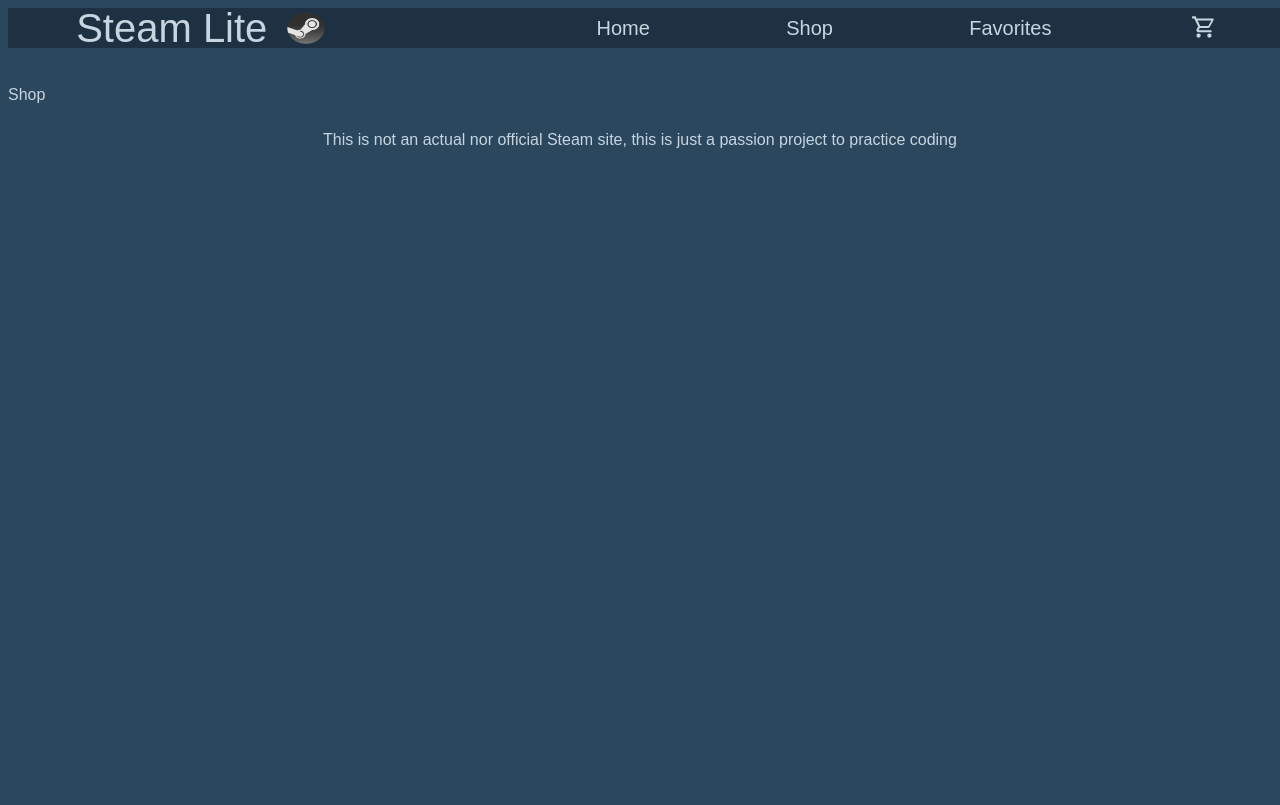
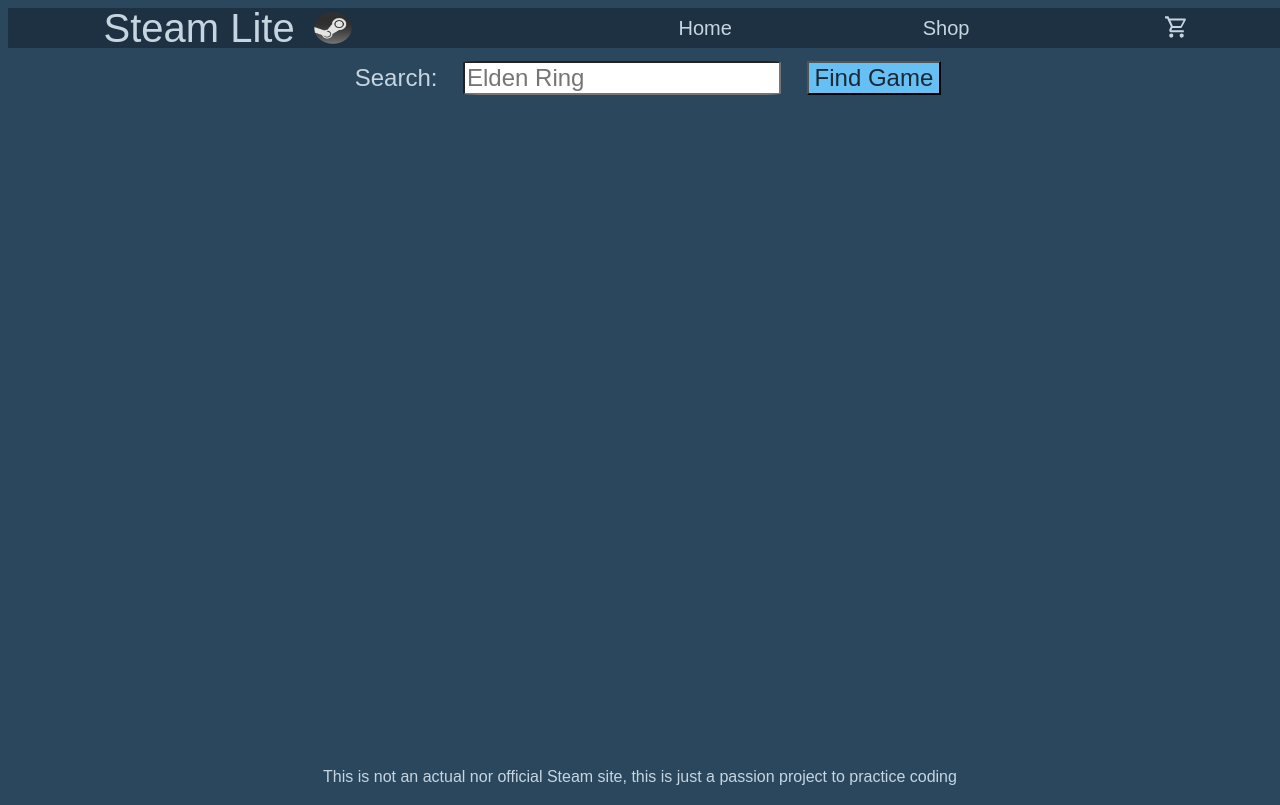
Before and after one commit to DutsAndrew/shopping-cart, a React (Create React App) app: page /Shop in a window 1280 px wide. Built offline with nearby package versions, Linux system fonts and the light colour scheme.

Commit message:
built search bar, adjusted nav bar, and removed favorites

```diff
--- a/src/App.js
+++ b/src/App.js
@@ -1,9 +1,10 @@
+import React, { useState } from "react";
 import { BrowserRouter, Routes, Route } from "react-router-dom";
+import Home from "./components/Home";
 import Hero from "./components/Hero";
 import Shop from './components/Shop';
 import Cart from './components/Cart';
 import Nav from "./components/Nav";
-import Favorites from "./components/Favorites";
 import Footer from "./components/Footer";
 
 const App = () => {
@@ -12,9 +13,8 @@ const App = () => {
       <Nav />
       <Routes>
         <Route path='/' element={<Hero />} />
-        <Route path='/Home' element={<Hero />} />
+        <Route path='/Home' element={<Home />} />
         <Route path='/Shop' element={<Shop />} />
-        <Route path='/Favorites' element={<Favorites />} />
         <Route path='/Cart' element={<Cart />} />
       </Routes>
       <Footer />
--- a/src/components/Favorites.js
+++ /dev/null
@@ -1,12 +0,0 @@
-import React, { useState, useEffect } from "react";
-import '../style/Favorites.css';
-
-const Favorites = props => {
-  return (
-    <div>
-      <p>Favorites</p>
-    </div>
-  );
-};
-
-export default Favorites;
--- /dev/null
+++ b/src/components/Home.js
@@ -0,0 +1,15 @@
+import React, { useState } from "react";
+import '../style/Home.css';
+
+const Home = props => {
+
+  return (
+    <div id="home-container">
+      <p id="welcome message">Welcome to Steam Lite</p>
+      <p id="store-message">By clicking on the "Shop" page at the top you can browse every game in the Steam catalog</p>
+      <p id="store-message-pt2">Happy Gaming!</p>
+    </div>
+  );
+};
+
+export default Home;
--- a/src/components/Nav.js
+++ b/src/components/Nav.js
@@ -17,9 +17,6 @@ const Nav = props => {
       <Link to='/Shop'>
         <p className="nav-item">Shop</p>
       </Link>
-      <Link to='/Favorites'>
-        <p className="nav-item">Favorites</p>
-      </Link>
       <Link to='/Cart'>
         <img id="shopping-cart-svg" className="nav-item" src={shoppingCart} alt="shopping cart"></img>
       </Link>
--- /dev/null
+++ b/src/components/SearchBar.js
@@ -0,0 +1,17 @@
+import React from "react";
+import '../style/SearchBar.css';
+
+const SearchBar = props => {
+
+  const { submit } = props;
+
+  return (
+    <form id="search-form">
+      <label id="search-label">Search:</label>
+      <input id="search-input" type="text" placeholder="Elden Ring" ></input>
+      <button id="search-button" type="submit" onClick={submit} >Find Game</button>
+    </form>
+  );
+};
+
+export default SearchBar;
--- a/src/components/Shop.js
+++ b/src/components/Shop.js
@@ -1,7 +1,10 @@
 import React, { useState, useEffect } from "react";
 import '../style/Shop.css';
+import SearchBar from "./SearchBar";
 
 const Shop = props => {
+
+  const [cart, setCart] = useState({});
 
   // async function getSteamGames() {
   //   const api = 'https://steam2.p.rapidapi.com/search/specials/page/1';
@@ -25,9 +28,22 @@ const Shop = props => {
 
   // getSteamGames();
 
+  const onSubmit = (e) => {
+    e.preventDefault();
+    const inputValue = document.querySelector('#search-input').value;
+
+    // validation
+    if (!inputValue.length) {
+      return;
+    };
+
+
+    console.log(inputValue);
+  }
+
   return (
-    <div>
-      <p>Shop</p>
+    <div id="shop-container">
+      <SearchBar submit={onSubmit} />
     </div>
   );
 };
--- a/src/style/App.css
+++ b/src/style/App.css
@@ -13,5 +13,5 @@ body {
 
 #game-banner {
   width: 90vw;
-  height: 85vh;
+  height: 80vh;
 }
--- a/src/style/Home.css
+++ b/src/style/Home.css
@@ -0,0 +1,10 @@
+#home-container {
+  display: flex;
+  flex-flow: column wrap;
+  justify-content: flex-start;
+  align-items: center;
+  flex: auto;
+  width: 100vw;
+  height: 85vh;
+  font-size: 1.25em;
+}
--- a/src/style/Nav.css
+++ b/src/style/Nav.css
@@ -6,7 +6,7 @@
   height: 5vh;
   justify-content: space-around;
   align-items: center;
-  margin-bottom: 3%;
+  margin-bottom: 1%;
   background-color: rgb(27, 40, 56, 0.7);
 }
 
--- /dev/null
+++ b/src/style/SearchBar.css
@@ -0,0 +1,20 @@
+#search-form {
+  display: flex;
+  justify-content: center;
+  align-items: center;
+  gap: 2%;
+  width: 100vw;
+}
+
+#search-label, #search-input, #search-button {
+  font-size: 1.5em;
+}
+
+#search-input {
+  border-radius: 5%;
+}
+
+#search-button {
+  background-color: #66c0f4;
+  color: #1b2838;
+}
--- a/src/style/Shop.css
+++ b/src/style/Shop.css
@@ -0,0 +1,8 @@
+#shop-container {
+  display: flex;
+  flex-flow: column nowrap;
+  justify-content: flex-start;
+  align-items: center;
+  width: 100vw;
+  height: 85vh;
+}
```
Also changed, not shown: src/style/Favorites.css (deleted).
